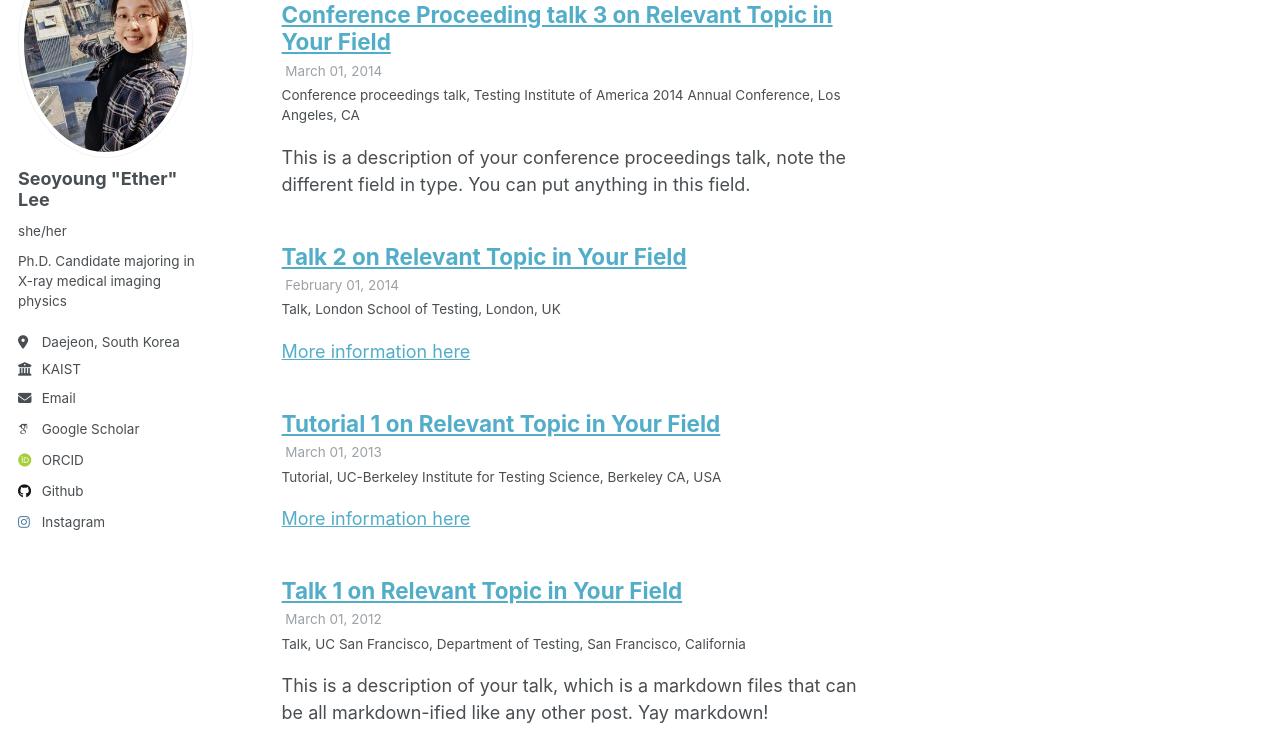
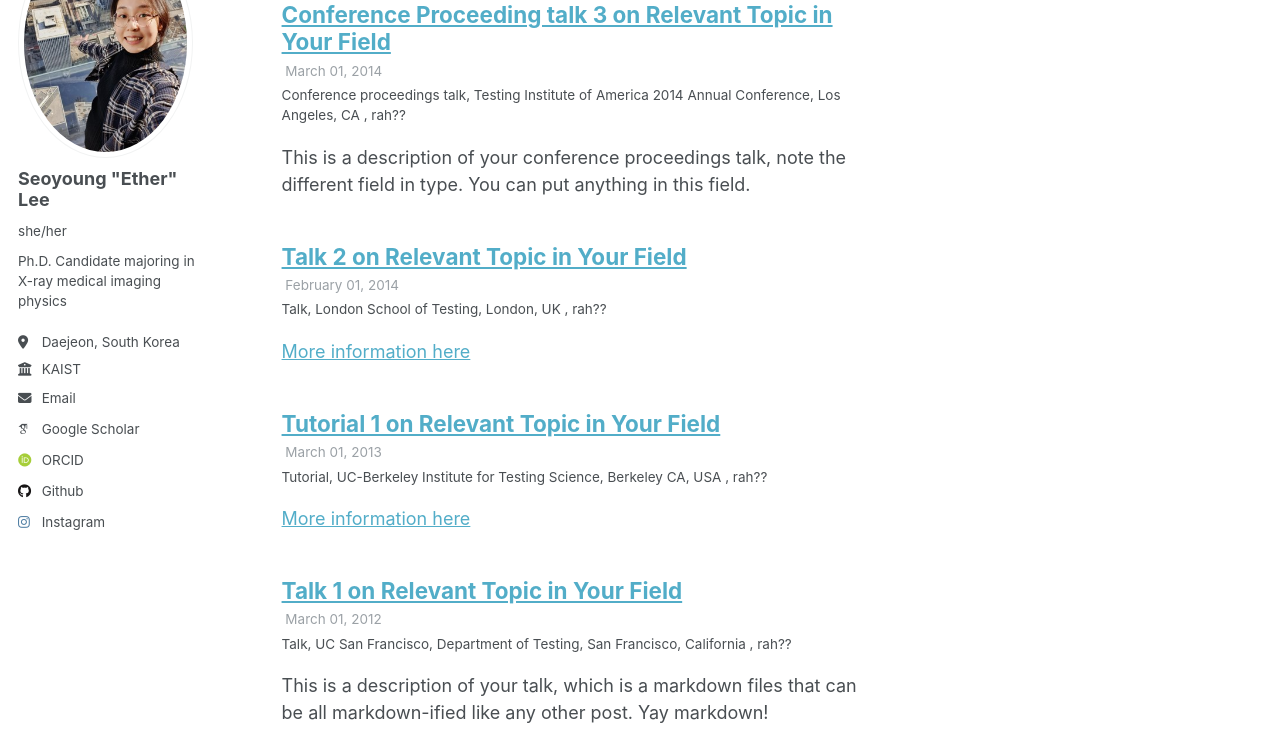
Before and after one commit to ether0/ether0.github.io, a Jekyll site: the page built from _pages/talks.html, in a window 1280 px wide and 1317 px high. Shown: the part 178-918 px from the top of the window. Built offline with Jekyll 4.4.1, drawn with Linux system fonts in a browser that asks for light colours; some web fonts are replaced.

Commit message:
Update archive-single-talk.html

```diff
--- a/_includes/archive-single-talk.html
+++ b/_includes/archive-single-talk.html
@@ -36,7 +36,7 @@
       <p class="page__meta"><i class="fa fa-clock-o" aria-hidden="true"></i> {% include read-time.html %}</p>
     {% endif %}
     {% if post.date %}<p class="page__meta"><i class="fa fa-clock-o" aria-hidden="true"></i> {{ post.date | date: '%B %d, %Y' }}</p>{% endif %}
-    {% if post.venue %}<p class="archive__item-excerpt" itemprop="description">{{post.type}}, {{ post.venue }},  {{post.location}} {% endif %}
+    {% if post.venue %}<p class="archive__item-excerpt" itemprop="description">{{post.type}}, {{ post.venue }},  {{post.location}} , rah?? {% endif %}
     {% if post.excerpt %}<p class="archive__item-excerpt" itemprop="description">{{ post.excerpt | markdownify }}</p>{% endif %}
   </article>
 </div>
```
